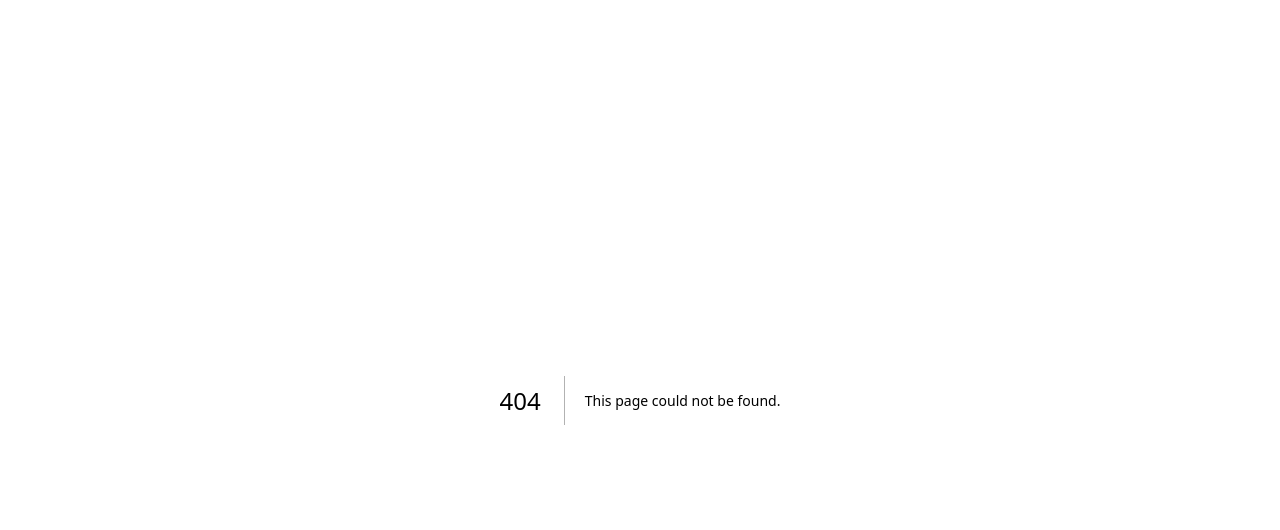
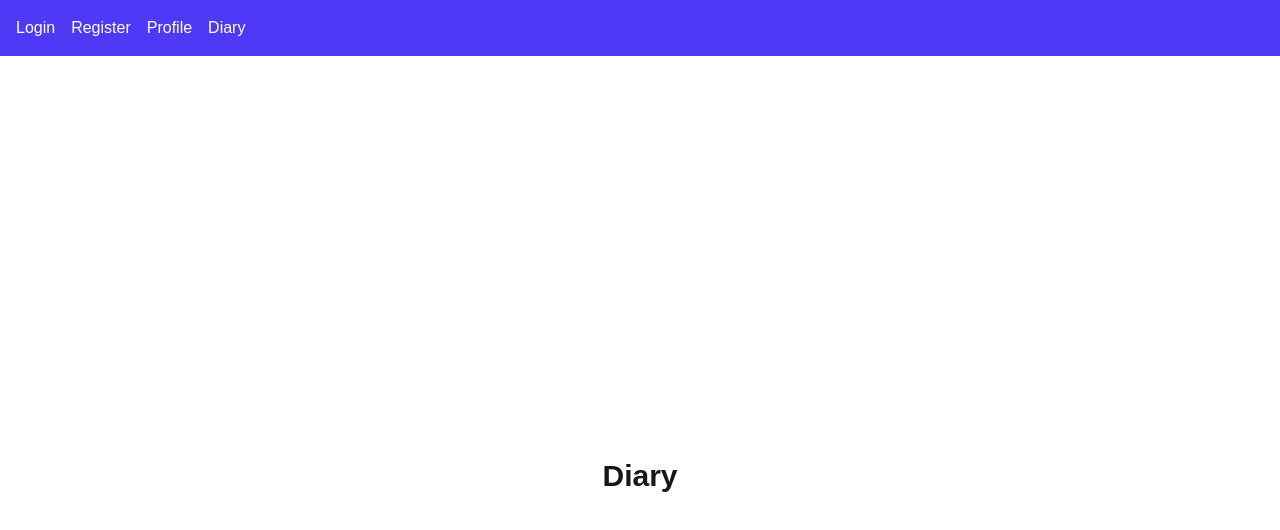
Before and after one commit to dniph/lulu-diary-frontend, a Next.js app: page /diary in a window 1280 px wide. Before the commit this address had no page. Shown: the top 530 px of the page. Built offline with nearby package versions, Linux system fonts and the light colour scheme.

Commit message:
diary base created

```diff
--- /dev/null
+++ b/src/app/diary/page.js
@@ -0,0 +1,9 @@
+// src/app/diary/page.js
+export default function DiaryPage() {
+  return (
+    <div className="flex flex-col items-center justify-center min-h-screen">
+      <h1 className="text-3xl font-bold mb-6">Diary</h1>
+      {/* Aquí luego irá el contenido del diario */}
+    </div>
+  );
+}
--- a/src/app/layout.js
+++ b/src/app/layout.js
@@ -1,4 +1,5 @@
 import './globals.css';
+import Link from 'next/link';
 
 export const metadata = {
   title: 'Lulu Diary',
@@ -8,7 +9,23 @@ export const metadata = {
 export default function RootLayout({ children }) {
   return (
     <html lang="es">
-      <body>{children}</body>
+      <body>
+        <nav className="bg-indigo-600 text-white p-4 flex space-x-4">
+          <Link href="/login" className="hover:underline">
+            Login
+          </Link>
+          <Link href="/register" className="hover:underline">
+            Register
+          </Link>
+          <Link href="/profile" className="hover:underline">
+            Profile
+          </Link>
+          <Link href="/diary" className="hover:underline">
+            Diary
+          </Link>
+        </nav>
+        <main className="p-8">{children}</main>
+      </body>
     </html>
   );
 }
--- /dev/null
+++ b/src/app/login/page.js
@@ -0,0 +1,8 @@
+export default function LoginPage() {
+  return (
+    <div className="flex flex-col items-center justify-center min-h-screen">
+      <h1 className="text-3xl font-bold mb-6">Login</h1>
+      {/* Aquí luego irá el formulario de login */}
+    </div>
+  );
+}
--- a/src/app/page.js
+++ b/src/app/page.js
@@ -4,6 +4,9 @@ export default function Home() {
       <h1 className="text-4xl font-bold text-indigo-800">
         Lulu Diary está funcionando 🎉
       </h1>
+      <div className="text-6xl font-extrabold text-pink-500 underline">
+      ¡Tailwind funciona!
+      </div>
     </main>
   );
 }
--- /dev/null
+++ b/src/app/profile/page.js
@@ -0,0 +1,9 @@
+// src/app/profile/page.js
+export default function ProfilePage() {
+  return (
+    <div className="flex flex-col items-center justify-center min-h-screen">
+      <h1 className="text-3xl font-bold mb-6">Profile</h1>
+      {/* Aquí luego irá la información del perfil */}
+    </div>
+  );
+}
--- /dev/null
+++ b/src/app/register/page.js
@@ -0,0 +1,9 @@
+// src/app/register/page.js
+export default function RegisterPage() {
+  return (
+    <div className="flex flex-col items-center justify-center min-h-screen">
+      <h1 className="text-3xl font-bold mb-6">Register</h1>
+      {/* Aquí luego irá el formulario de registro */}
+    </div>
+  );
+}
```
